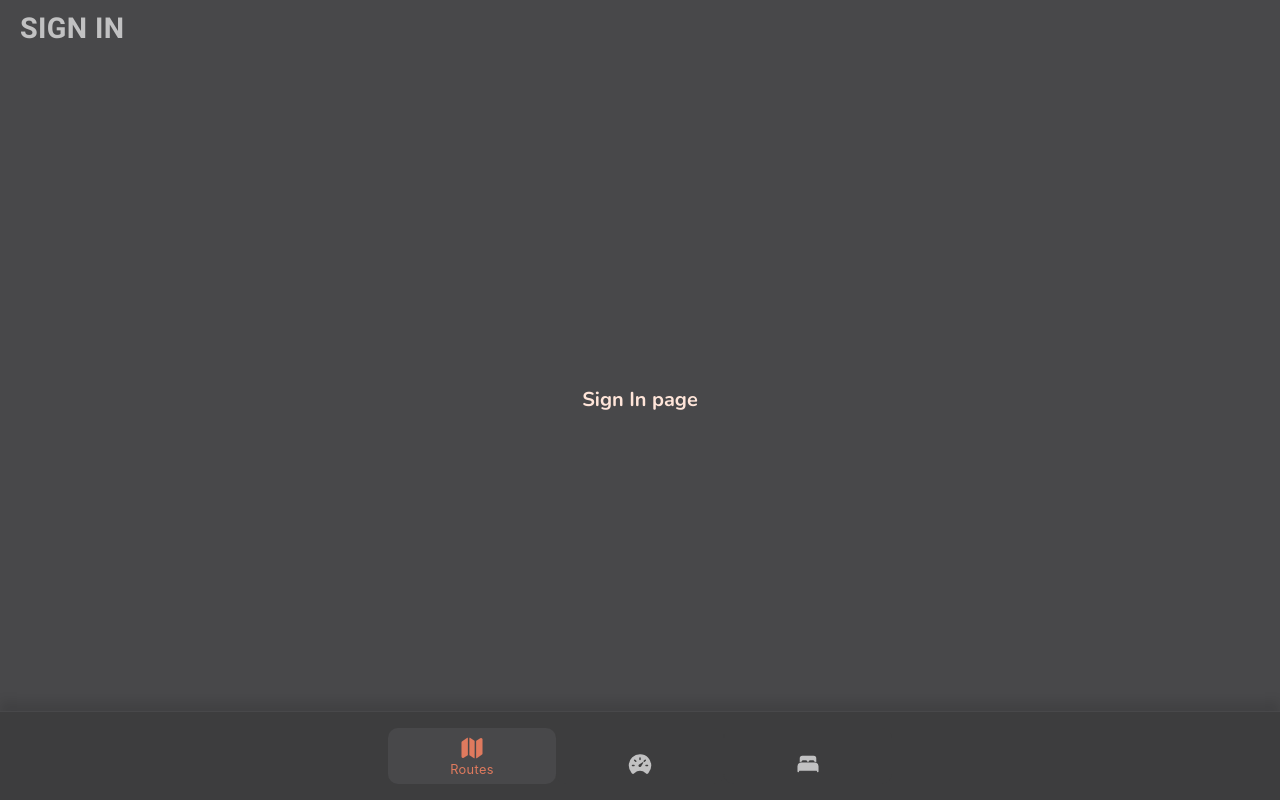
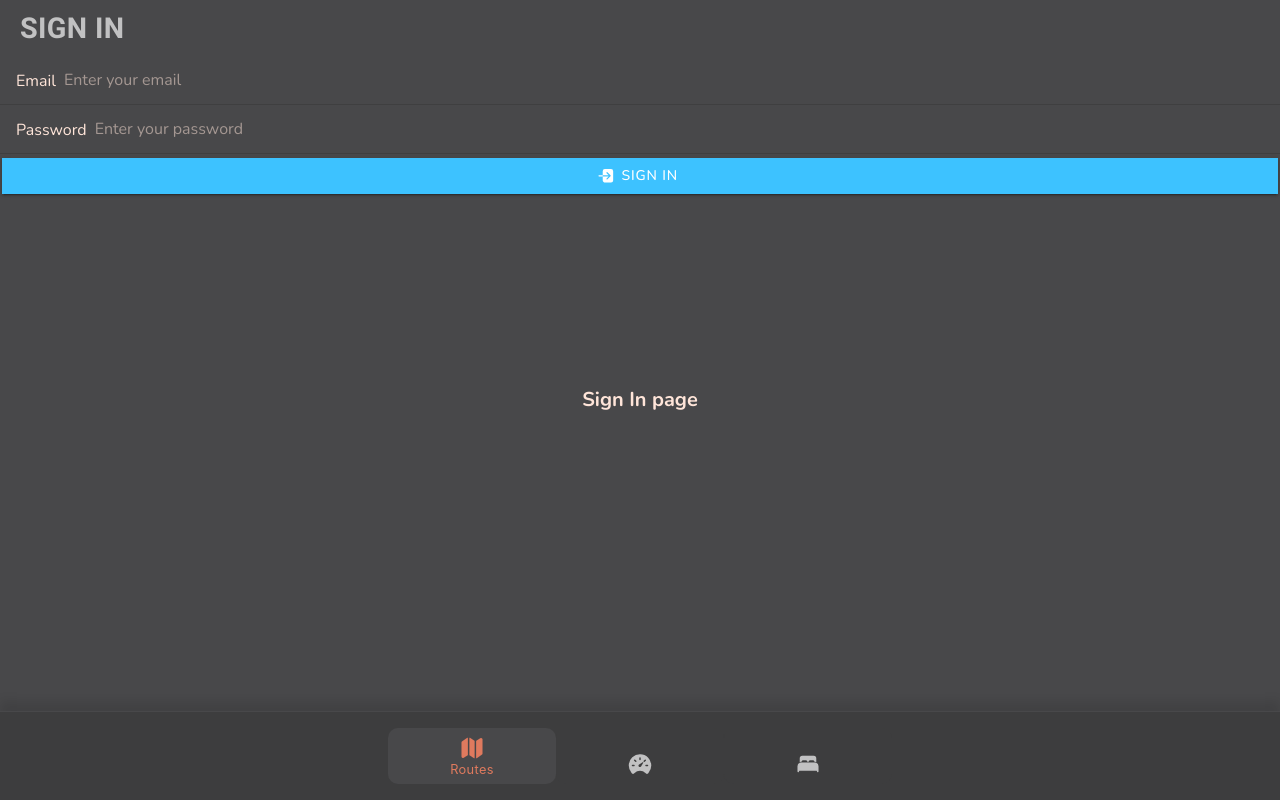
Before and after one commit to michael-maust/Transportal, a React (Create React App) app: page /signin in a window 1280 px wide. Built offline with nearby package versions, Linux system fonts and the light colour scheme.

Commit message:
Added user login and session management.

```diff
--- a/src/App.jsx
+++ b/src/App.jsx
@@ -22,12 +22,20 @@ import "./index.css";
 import "./theme/variables.css";
 import "./theme/global.css";
 import SwitchTabBar from "./components/SwitchTabBar";
+import { createContext, useState } from "react";
+import { AuthProvider } from "./contexts/Auth";
 
 const App = () => {
+  const [user, setUser] = useState();
+  const [test, setTest] = useState();
+  console.log("test");
+  console.log(test);
   return (
-    <IonApp>
-      <SwitchTabBar />
-    </IonApp>
+    <AuthProvider>
+      <IonApp>
+        <SwitchTabBar setUser={setUser} setTest={setTest} />
+      </IonApp>
+    </AuthProvider>
   );
 };
 
--- /dev/null
+++ b/src/contexts/Auth.js
@@ -0,0 +1,58 @@
+import React, { useContext, useState, useEffect } from "react";
+import { supabase } from "../supabase";
+import { createClient } from "@supabase/supabase-js";
+
+const AuthContext = React.createContext();
+
+export function AuthProvider({ children }) {
+  const [user, setUser] = useState();
+  const [loading, setLoading] = useState(true);
+
+  useEffect(() => {
+    // Check active sessions and sets the user
+    // const supabase = createClient(
+    //   "https://xbykinhguubtruxftdwo.supabase.co",
+    //   "eyJhbGciOiJIUzI1NiIsInR5cCI6IkpXVCJ9.eyJpc3MiOiJzdXBhYmFzZSIsInJlZiI6InhieWtpbmhndXVidHJ1eGZ0ZHdvIiwicm9sZSI6ImFub24iLCJpYXQiOjE2Njc2ODI1OTcsImV4cCI6MTk4MzI1ODU5N30.RnCFSDu7LZ9Id2qJZAByeLtlx7LUcLn3uh_11AdAJI0"
+    // );
+    console.log("check supabase");
+    console.log(supabase.auth.getSession());
+    const session = supabase.auth.getSession();
+
+    setUser(session?.user ?? null);
+    setLoading(false);
+
+    // Listen for changes on auth state (logged in, signed out, etc.)
+    const { data: listener } = supabase.auth.onAuthStateChange(
+      async (event, session) => {
+        setUser(session?.user ?? null);
+        setLoading(false);
+      }
+    );
+
+    return () => {
+      listener?.unsubscribe();
+    };
+  }, []);
+
+  // Will be passed down to Signup, Login and Dashboard components
+  const value = {
+    signUp: (data) => supabase.auth.signUp(data),
+    signIn: (data) =>
+      supabase.auth.signInWithPassword({
+        email: data.userEmail,
+        password: data.userPassword,
+      }),
+    signOut: () => supabase.auth.signOut(),
+    user,
+  };
+
+  return (
+    <AuthContext.Provider value={value}>
+      {!loading && children}
+    </AuthContext.Provider>
+  );
+}
+
+export function useAuth() {
+  return useContext(AuthContext);
+}
--- a/src/pages/SignIn.jsx
+++ b/src/pages/SignIn.jsx
@@ -4,10 +4,43 @@ import {
   IonPage,
   IonTitle,
   IonToolbar,
+  IonItem,
+  IonLabel,
+  IonButton,
+  IonInput,
+  IonIcon,
 } from "@ionic/react";
 import ExploreContainer from "../components/ExploreContainer";
+import { useEffect, useState } from "react";
+import { logIn } from "ionicons/icons";
+import { supabase } from "../supabase";
+import { useAuth } from "../contexts/Auth";
 
 const SignIn = () => {
+  const [email, setEmail] = useState("");
+  const [password, setPassword] = useState("");
+  const [user2, setUser2] = useState("");
+  const [session2, setSession2] = useState("");
+
+  const { signIn } = useAuth();
+
+  async function handleSubmit(e) {
+    e.preventDefault();
+
+    const userEmail = email;
+    const userPassword = password;
+
+    const { error } = await signIn({ userEmail, userPassword });
+
+    if (error) {
+      alert("error signing in");
+      console.log(error.message);
+    } else {
+      // Redirect user to Dashboard
+      console.log("success");
+    }
+  }
+
   return (
     <IonPage>
       <IonHeader class="ion-no-border">
@@ -16,6 +49,28 @@ const SignIn = () => {
         </IonToolbar>
       </IonHeader>
       <IonContent fullscreen>
+        <form onSubmit={handleSubmit}>
+          <IonItem>
+            <IonLabel>Email</IonLabel>
+            <IonInput
+              type="email"
+              onIonChange={(e) => setEmail(e.target.value)}
+              placeholder="Enter your email"
+            ></IonInput>
+          </IonItem>
+          <IonItem>
+            <IonLabel>Password</IonLabel>
+            <IonInput
+              type="password"
+              onIonChange={(e) => setPassword(e.target.value)}
+              placeholder="Enter your password"
+            ></IonInput>
+          </IonItem>
+          <IonButton expand="full" type="submit" color="secondary">
+            <IonIcon icon={logIn} slot="start" />
+            Sign In
+          </IonButton>
+        </form>
         <IonHeader collapse="condense">
           <IonToolbar>
             <IonTitle size="large">Sign In</IonTitle>
--- a/src/pages/SignUp.jsx
+++ b/src/pages/SignUp.jsx
@@ -10,8 +10,7 @@ import {
   IonLabel,
   IonIcon,
 } from "@ionic/react";
-import ExploreContainer from "../components/ExploreContainer";
-import supabase from "../supabase";
+import { supabase } from "../supabase";
 import { useState } from "react";
 import { logIn } from "ionicons/icons";
 
--- a/src/supabase.js
+++ b/src/supabase.js
@@ -1,11 +1,8 @@
 import { createClient } from "@supabase/supabase-js";
-
-const supabaseUrl = process.env.REACT_APP_SUPABASE_URL;
-const supabaseAnonKey = process.env.REACT_APP_SUPABASE_ANON_KEY;
 
 const supabase = createClient(
   "https://xbykinhguubtruxftdwo.supabase.co",
   "eyJhbGciOiJIUzI1NiIsInR5cCI6IkpXVCJ9.eyJpc3MiOiJzdXBhYmFzZSIsInJlZiI6InhieWtpbmhndXVidHJ1eGZ0ZHdvIiwicm9sZSI6ImFub24iLCJpYXQiOjE2Njc2ODI1OTcsImV4cCI6MTk4MzI1ODU5N30.RnCFSDu7LZ9Id2qJZAByeLtlx7LUcLn3uh_11AdAJI0"
 );
 
-export default supabase;
+export { supabase };
```
Also changed, not shown: src/components/SwitchTabBar.jsx (+6 -6 lines).
